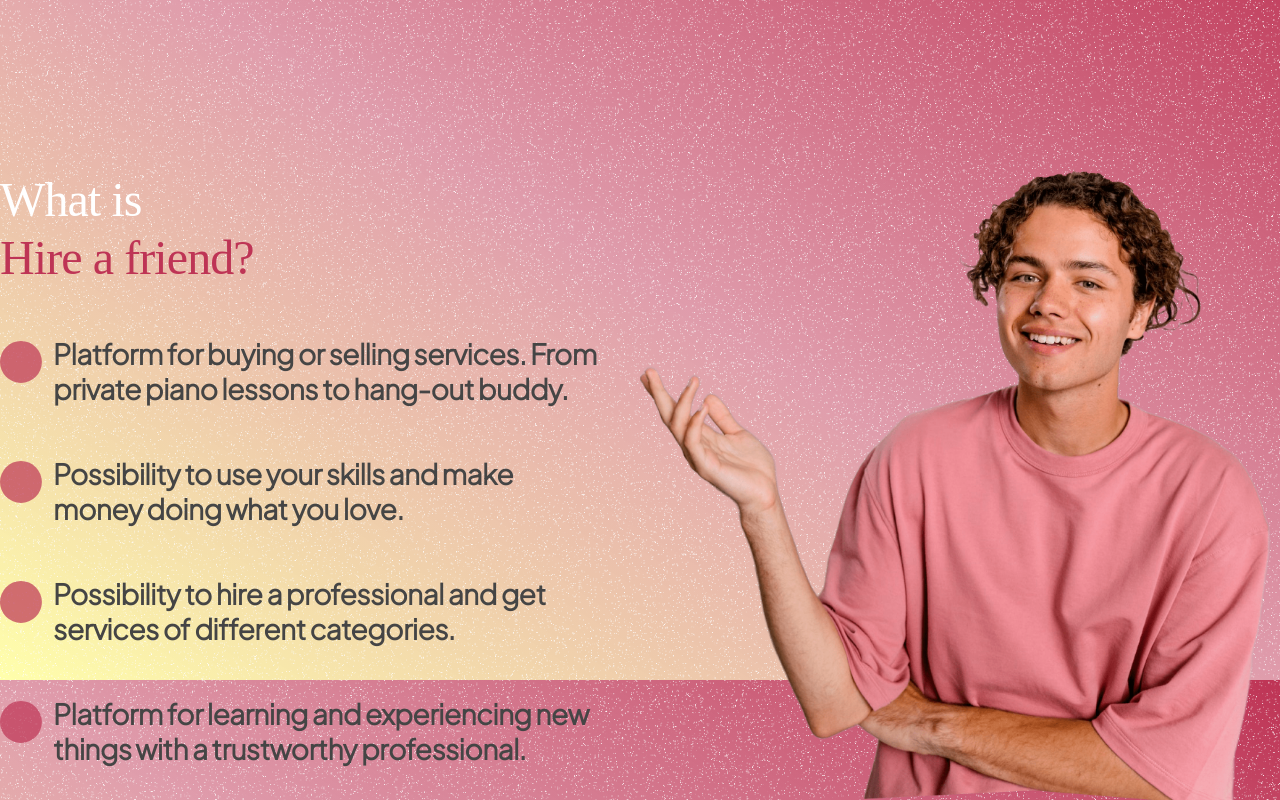
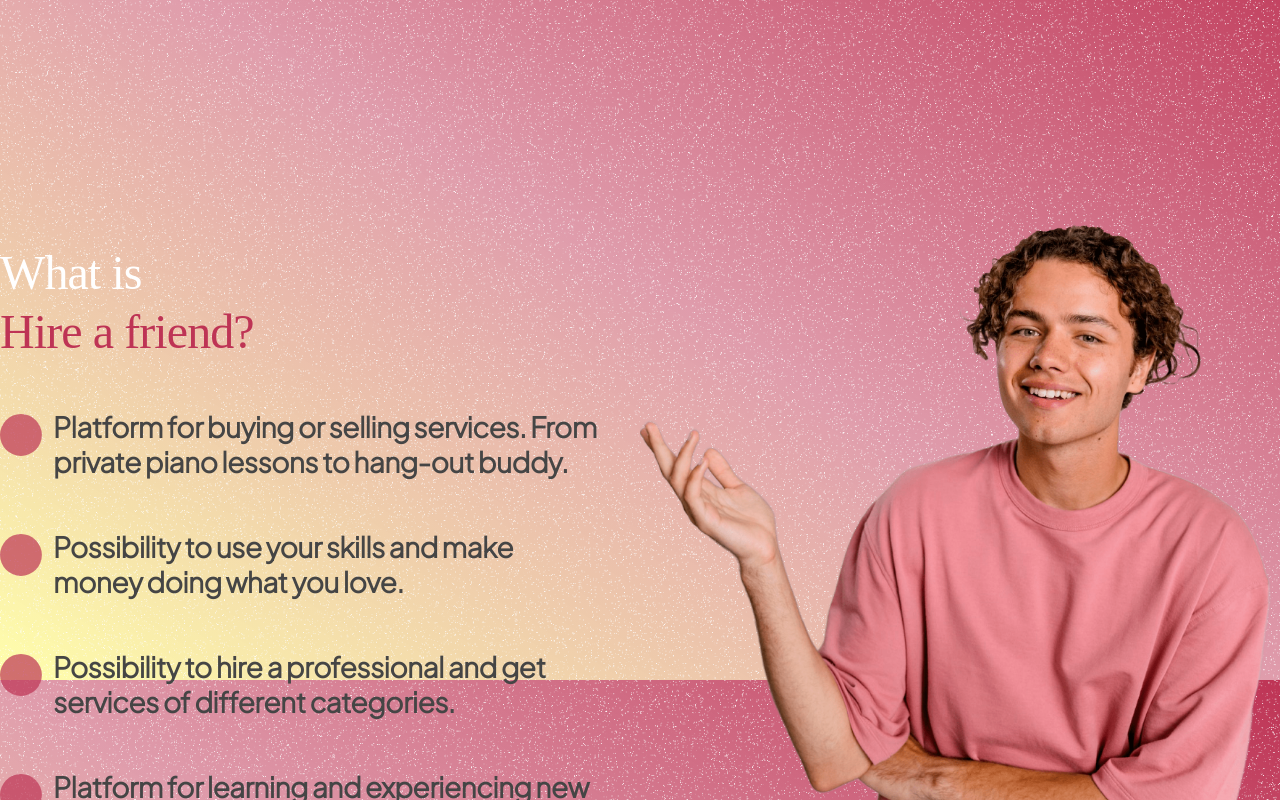
Before and after one commit to Mylothros/hire-a-friend, a Next.js app: page / in a window 1280 px wide. Shown: the part 920-1720 px from the top of the page. Built offline with nearby package versions, Linux system fonts and the light colour scheme; a web font is replaced by a local one.

Commit message:
fix the margins

```diff
--- a/styles/pages/landingPage.module.scss
+++ b/styles/pages/landingPage.module.scss
@@ -1,11 +1,10 @@
 .container {
     display: grid;
-  grid-template-rows: 1fr 1fr 1fr;
-  max-width: 100%;
-  margin: 0 auto;
-  text-align: center;
-  height: auto;
-  max-height: 100%;
+    grid-template-rows: 1fr 1fr 1fr;
+    max-width: 100%;
+    margin: 0 auto;
+    text-align: center;
+    height: 996px;
 
     .area-1 {
         display: grid;
@@ -74,7 +73,7 @@
     .area-2 {
         display: grid;
         grid-template-columns: 1fr 1fr;
-        margin: 50px auto;
+        margin: 195px auto;
 
         .target-paragraph-1 {
             font-family: 'Unbounded';
@@ -128,7 +127,7 @@
 
     // Area 3
     .area-3 {
-        margin-top: 50px;
+        margin-top: 195px;
         margin-right: auto;
         margin-left: auto;
         margin: 0px auto;
@@ -194,7 +193,7 @@
 
         .card {
 
-            margin-top: 300px;
+            margin-top: 195px;
             background-color: rgba(255, 255, 255, 0.5);
             height: 137px;
             border: 1.3px solid var(--stroke-gradient, #FFF);
```
